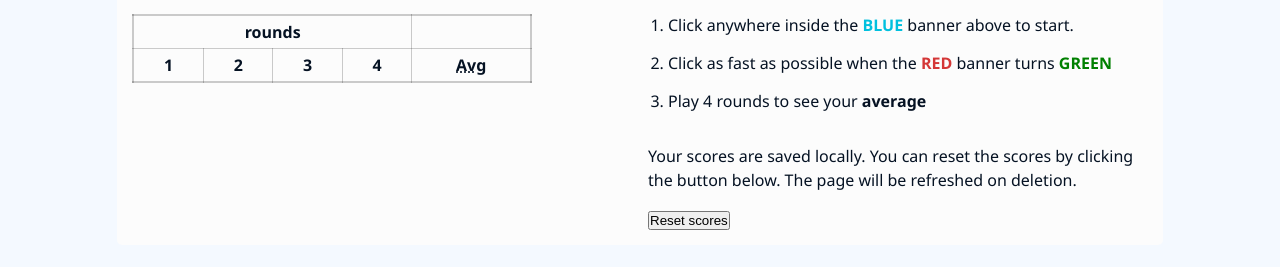
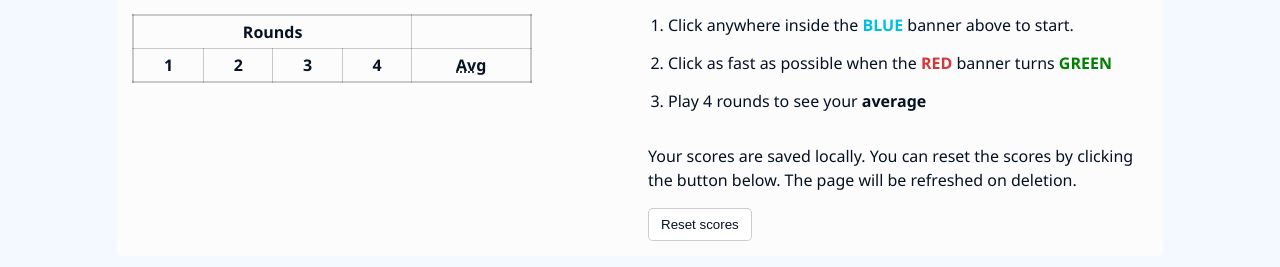
Before and after one commit to lagilogi/portfolio-website, a website built with Vite: page reaction-time/index.html in a window 1280 px wide. Shown: the part 533-800 px from the top of the page. Built offline with nearby package versions, Linux system fonts and the light colour scheme.

Commit message:
GLOBAL CSS: Add global button styling. REACTION-TIME INDEX: Capitalized R in Rounds of reaction times table

```diff
--- a/css/global.css
+++ b/css/global.css
@@ -82,6 +82,22 @@ a {
 }
 a:hover {
   color: var(--accent)
+}
+
+button {
+  max-width: 200px;
+  padding: 8px 12px;
+  background-color: var(--bg-light);
+  border: 1px solid var(--border);
+  border-radius: 5px;
+  text-decoration: none;
+  text-align: center;
+  align-self: center;
+  color: var(--text)
+}
+button:hover {
+  border: 1px solid var(--accent);
+  color: var(--accent);
 }
 
 
--- a/reaction-time/index.html
+++ b/reaction-time/index.html
@@ -67,7 +67,7 @@
           <h3>Reaction times</h3>
           <table id="reaction-table">
             <thead>
-              <th colspan="4">rounds</th>
+              <th colspan="4">Rounds</th>
             </thead>
             <thead>
               <th scope="col">1</th>
```
